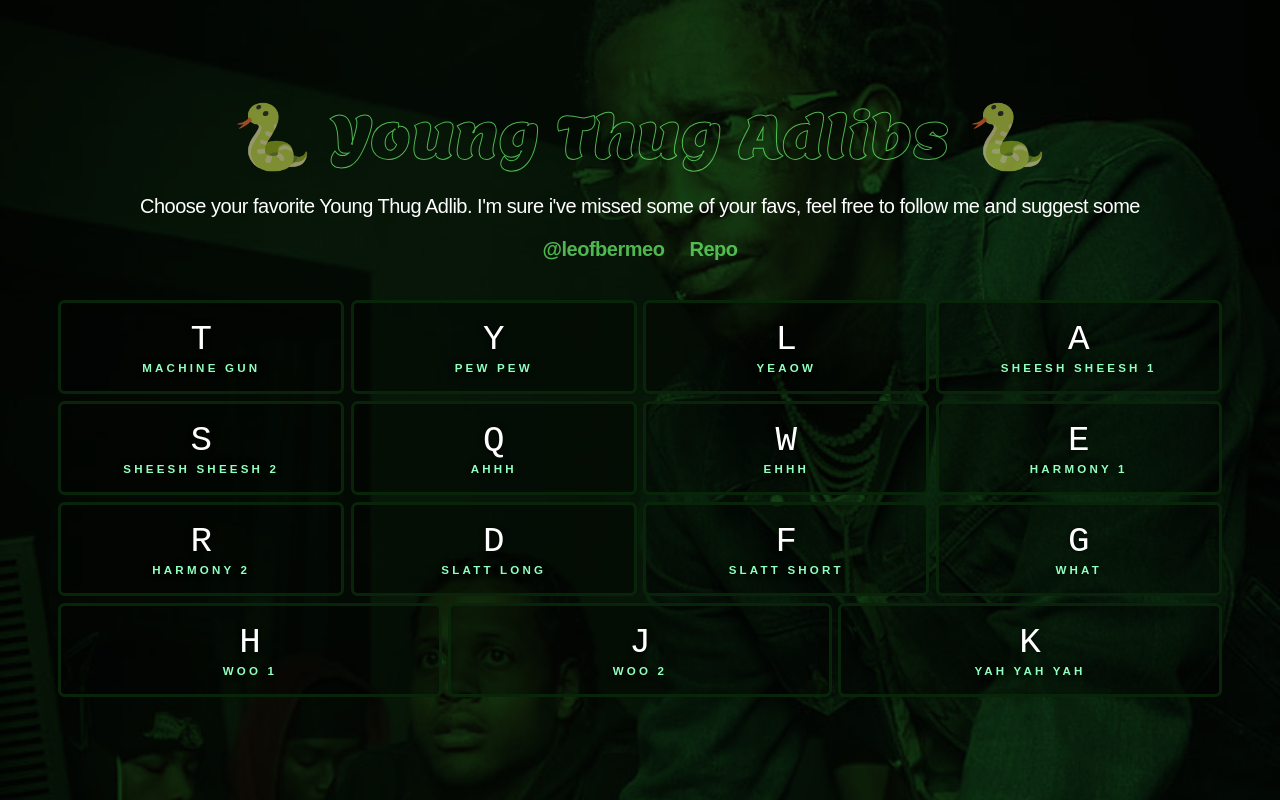
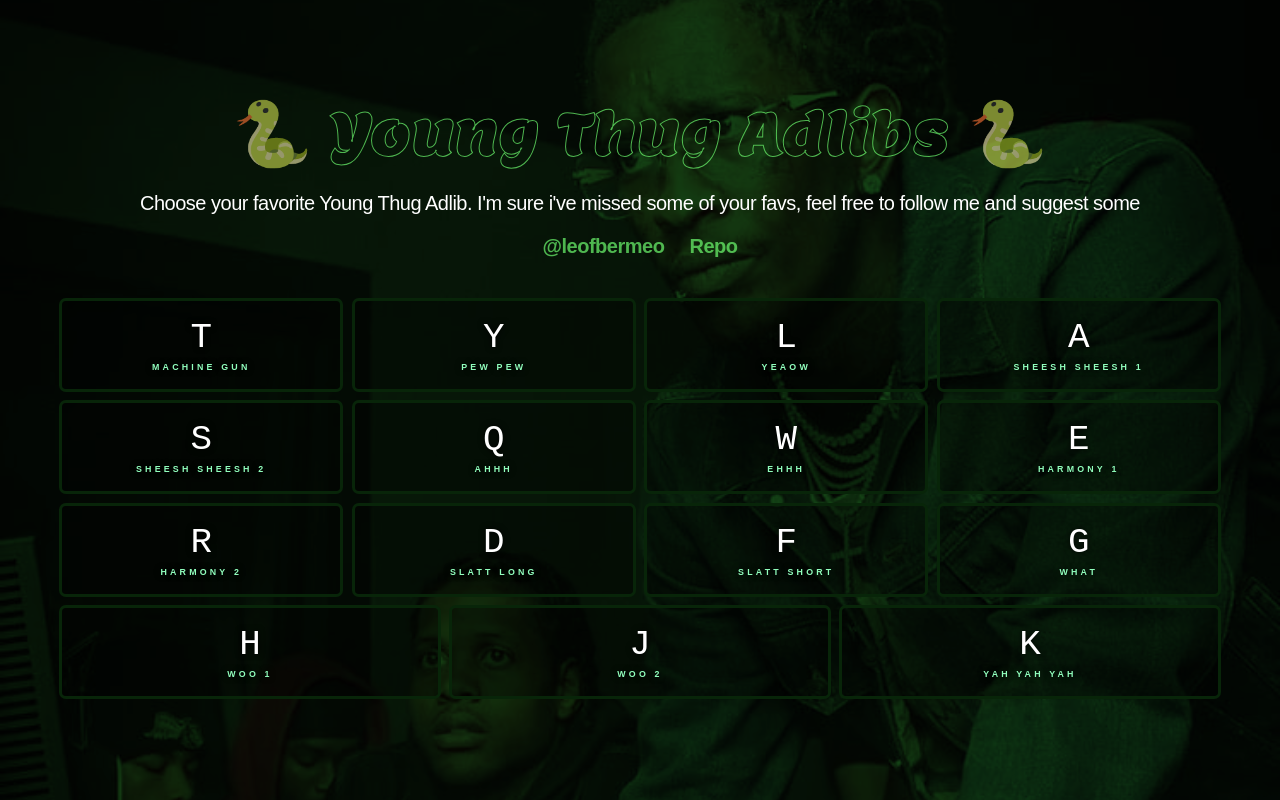
Before and after one commit to leo12534/thugger, a website: page index.html in a window 1280 px wide. Drawn offline with Linux system fonts and the light colour scheme; a web font is replaced by a local one.

Commit message:
Fix CSS Style

```diff
--- a/style.css
+++ b/style.css
@@ -59,8 +59,8 @@
 .wrapper header .instructions {
 	font-family: 'Kite One', sans-serif;
 	text-align: center;
-  font-size: 0.85em;
-  letter-spacing: -.5px;
+	letter-spacing: -0.5px;
+	padding: 0 10px;
 }
 
 .wrapper header .instructions a {
@@ -70,8 +70,8 @@
 	text-decoration: none;
 	color: #6efd70b2;
 	padding: 0 10px;
-  border-radius: 0.15em;
-  font-weight:900;
+	border-radius: 0.15em;
+	font-weight: 900;
 	transition: all 200ms ease-out;
 }
 
@@ -98,20 +98,19 @@
 .wrapper .content .keys .key {
 	border: 0.25em solid #082509;
 	border-radius: 0.5em;
-	font-size: 0.85em;
+	font-size: 1.2em;
 	padding: 1rem 0.5rem;
 	transition: all 0.07s ease;
-	margin: 0.25em;
+	margin: 0.3em;
 	color: white;
 	background: rgba(0, 0, 0, 0.4);
 	text-shadow: 0 0 0.5em black;
-  cursor: pointer;
-  transition: all 200ms ease-out;
+	cursor: pointer;
+	transition: all 200ms ease-out;
 }
 
 .wrapper .content .keys .key:hover {
-  border: 0.25em solid #1fcc25;
-
+	border: 0.25em solid #1fcc25;
 }
 
 .wrapper .content .keys .playing {
@@ -122,11 +121,11 @@
 
 .wrapper .content .keys kbd {
 	display: block;
-	font-size: 3.25em;
+	font-size: 1.5em;
 }
 
 .wrapper .content .keys .sound-label {
-	font-size: 0.6em;
+	font-size: 0.65em;
 	font-weight: bold;
 	text-transform: uppercase;
 	letter-spacing: 0.2rem;
@@ -177,9 +176,7 @@
 		font-size: 4em;
 	}
 
-	.wrapper .content .keys .sound-label {
-		font-size: 0.85em;
-	}
+
 
 	.thuggy {
 		width: 250px;
@@ -190,4 +187,12 @@
 	.wrapper .content .keys .key {
 		flex: 1 0 20%;
 	}
+
+	.wrapper .content .keys .key {
+		font-size: 0.85em;
+	}
+
+	.wrapper .content .keys kbd {
+		font-size: 3.25em;
+	}
 }
```
